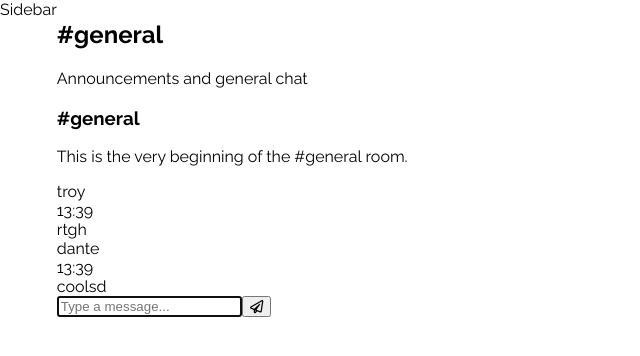
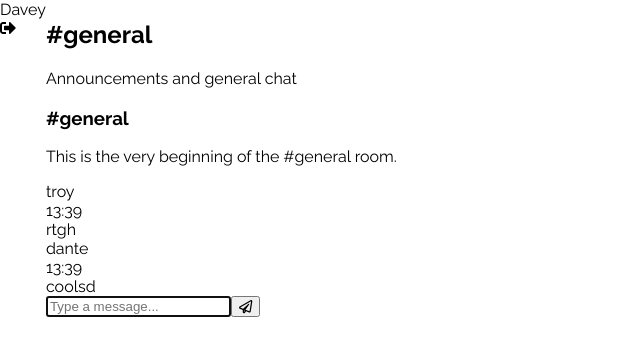
Before and after one commit to troywiegand/chatarang, a React (Create React App) app: page / in a window 1280 px wide. Shown: the top 356 px of the page, without its empty margins (0-640 px from the left). Built offline with nearby package versions, Linux system fonts and the light colour scheme.

Commit message:
Add UserInfo Componenet

```diff
--- a/src/Sidebar.js
+++ b/src/Sidebar.js
@@ -1,10 +1,12 @@
 import React, { Component } from 'react'
+
+import UserInfo from './UserInfo'
 
 class Sidebar extends Component{
 render(){
     return(
         <div className="Sidebar">
-            Sidebar
+            <UserInfo />
         </div>
     )
 }
--- /dev/null
+++ b/src/UserInfo.js
@@ -0,0 +1,24 @@
+import React, { Component } from 'react'
+
+class UserInfo extends Component{
+
+
+render(){
+    return(
+        <div className="UserInfo">
+            <div className="UserInfo">
+        <div
+          className="Avatar"
+          ></div>
+        <div className="user">Davey</div>
+        <a >
+          <i className="fas fa-sign-out-alt"></i>
+        </a>
+      </div>
+        </div>
+    )
+}
+
+}
+
+export default UserInfo
```
